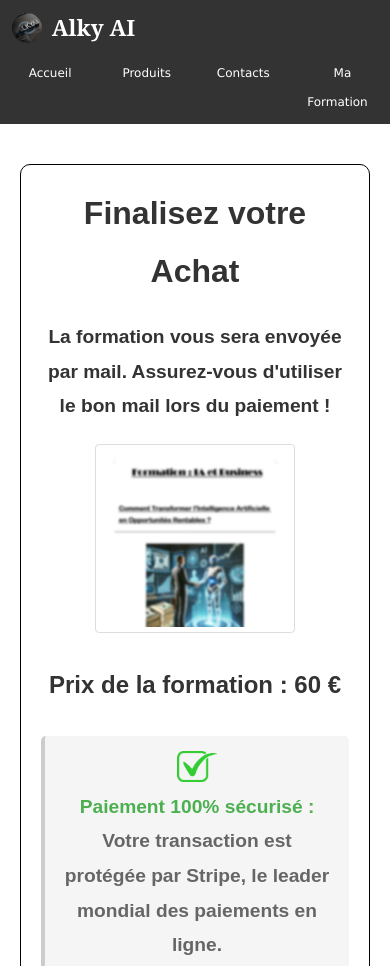
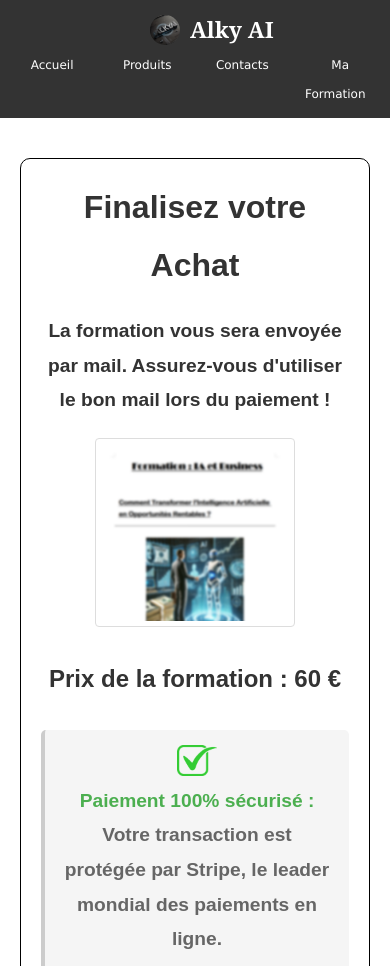
Before and after one commit to isskyspace/alkyai, a website: page paiement.html in a window 390 px wide. Shown: the top 966 px of the page. Drawn offline with Linux system fonts and the light colour scheme; a script that the page names is missing.

Commit message:
Add files via upload

```diff
--- a/paiement.css
+++ b/paiement.css
@@ -30,9 +30,9 @@ header {
 /* Styles pour le logo */
 .logo a {
     text-decoration: none; /* Supprime le soulignement du lien */
-    display: flex; /* Aligne l'image et le texte horizontalement */
-    align-items: center; /* Centre verticalement l'image et le texte */
-    gap: 10px; /* Espacement entre l'image et le texte */
+    display: flex; /* Aligne l’image et le texte horizontalement */
+    align-items: center; /* Centre verticalement l’image et le texte */
+    gap: 10px; /* Espacement entre l’image et le texte */
     color: inherit; /* Hérite la couleur du texte parent */
 }
 
@@ -51,9 +51,6 @@ header {
     font-family: Georgia, 'Times New Roman', Times, serif;
     white-space: nowrap;
 }
-
-
-
 
 /* Centrer le menu et bien espacer */
 nav {
@@ -245,27 +242,16 @@ footer {
 /* Ajustements pour mobile */
 @media screen and (max-width: 768px) {
     header {
-        padding: 8px 3%;
-        flex-wrap: wrap;
+        flex-direction: column;
+        align-items: center;
+        text-align: center;
     }
 
     .logo {
-        display: flex;
         justify-content: center;
-        align-items: center;
-        width: 100%;
-        margin-bottom: 10px;
-    }
-    .logo {
-        display: flex;
-        justify-content: center;
-        align-items: center;
         width: 100%;
     }
 
-    header .logo h1 {
-        text-align: center;
-    }
     header .logo h1 {
         font-size: 1.4rem;
         text-align: center;
```
